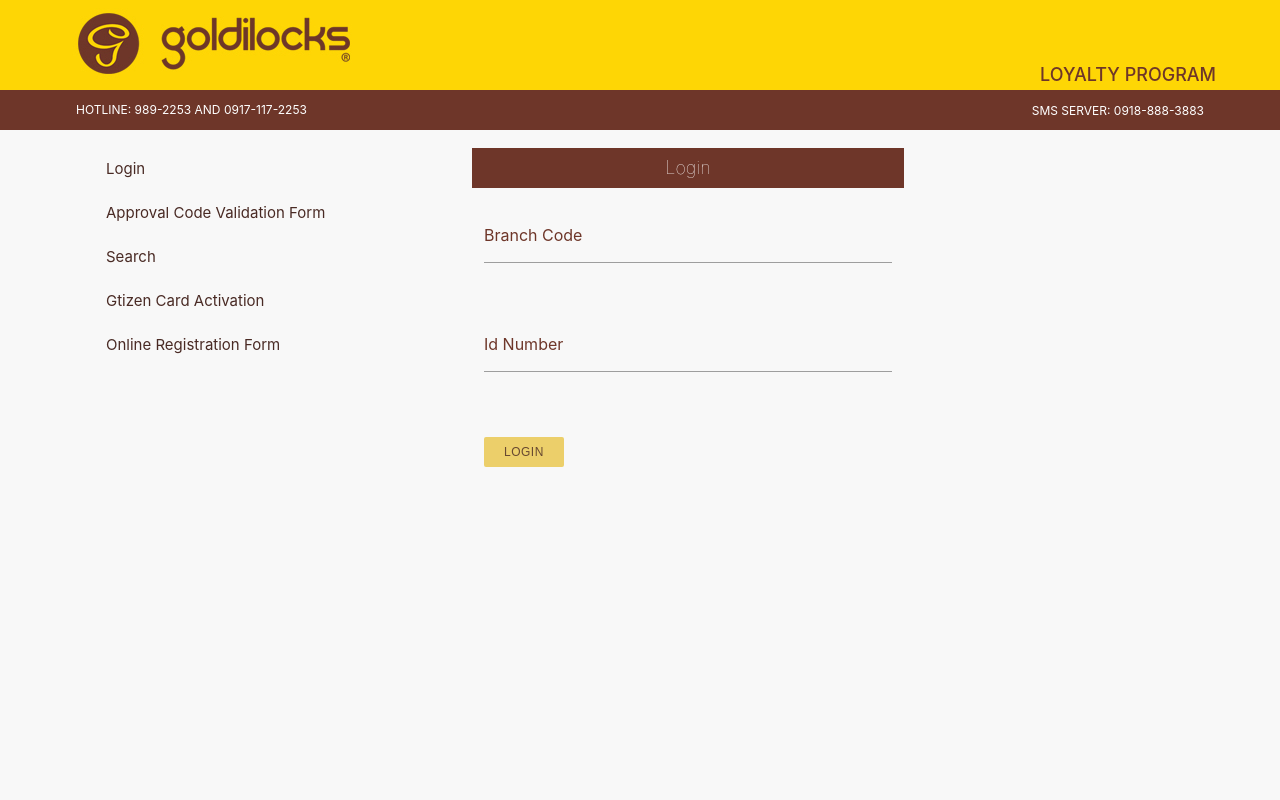
After one commit to gitter-badger/admin_template, a PHP site: page /goldihome.html in a window 1280 px wide. The commit adds this page. Run offline with PHP 8.4, Linux system fonts and the light colour scheme.

Commit message:
fixed input click and banner in goldihome page

```diff
--- a/assets/css/dev/global.css
+++ b/assets/css/dev/global.css
@@ -26,7 +26,7 @@ html {
  							"Helvetica Neue",
  							sans-serif;
  	font-weight: normal;
-  color: rgba(0,0,0,0.87);
+  color: rgb(110, 54, 41);
 }
 *, *:before, *:after {
  box-sizing: inherit;
@@ -581,7 +581,7 @@ path[Attributes Style] {
 
 /*INPUT FIELD LABEL*/
 .input-field > label {
-    color: #9e9e9e;
+    color: #6e3629;
     position: absolute;
     top: 0;
     left: 0;
@@ -901,13 +901,13 @@ span.rep-card-title {
 Goldilocks admin home page
 */
 .goldi-admin-nav {
-  background: #492a24;
+  background: #6e3629;
   height: 40px;
   line-height: 40px;
 }
 
 .goldi-header-banner {
-  background:  #e0b31c;
+  background: #fed605;
 }
 
 .goldi-header .goldi-admin-nav h1 {
@@ -929,13 +929,19 @@ Goldilocks admin home page
 }
 
 .goldi-header-banner p {
-  position: absolute;
-  bottom: 0;
-  right: 217px;
-  font-size: 1.6em;
-  margin: 0 0 5px 0;
+  display: block;
+  /* position: absolute; */
+  /* bottom: 0; */
+  right: 12.5%;
+  font-size: 18px;
+  color: #6e3629;
+  font-weight: 500;
+  margin: 65px 0 5px 0;
   text-transform: uppercase;
-  color: #492a24;
+  color: #6e3629;
+  width: 200px;
+  float: right;
+  text-align: right;
 }
 
 .hide-this {
@@ -947,7 +953,7 @@ Goldilocks admin home page
 }
 
 .admin-home-sidenav .hide-this h5{
-  background: #492a24;
+  background: #6e3629;
   color: white;
   font-size: 18px;
   padding: 10px;
--- /dev/null
+++ b/goldihome.html
@@ -0,0 +1,207 @@
+<!DOCTYPE html>
+<html>
+<head>
+	<title>Admin</title>
+	 <meta name="viewport" content="width=device-width, initial-scale=1">
+	<link rel="stylesheet" type="text/css" href="assets/css/style.css">
+	<!-- Iclude this icon font from google fonts -->
+	<link href="https://fonts.googleapis.com/icon?family=Material+Icons"
+      rel="stylesheet">
+</head>
+<body>
+</body>
+
+	<header class="goldi-header">
+		<div class="goldi-header-banner">
+			<div class="padd-bottom container">
+				<img src="assets/images/goldi-banner-logo.jpg">
+				<p>loyalty program</p>
+			</div>
+		</div>
+		<nav class="goldi-admin-nav">
+			<div class="container">
+				<div class="row">
+					<p class="col s6 left-align">HOTLINE: 989-2253 AND 0917-117-2253</p>
+					<p class="col s6 right-align">SMS SERVER: 0918-888-3883</p>
+				</div>
+			</div>
+		</nav>
+	</header>
+
+	<main>
+		<div class="container">
+			<div class="admin-home-sidenav">
+				<div class="row">
+					<div class="col s4">
+						<ul class="sidenav">
+							<li><a href="#" class="click-link" data-target="login">Login</a></li>
+							<li><a href="#" class="click-link" data-target="validate">Approval Code Validation Form</a></li>
+							<li><a href="#" class="click-link" data-target="approval">Search</a></li>
+							<li><a href="#" class="click-link" data-target="gc-activation">Gtizen Card Activation</a></li>
+							<li><a href="#" class="click-link" data-target="reg-form">Online Registration Form</a></li>
+						</ul>
+					</div>
+
+					<div class="col s5">
+						<div class="hide-this active col s12" id="login">
+							<h5>Login</h5>
+							<form>
+								<div class="row">
+									<div class="col s12 input-field">
+										<input id="lb-code" type="text" name="lb-code">
+										<label for="lb-code">Branch Code</label>
+									</div>
+								</div>
+								<div class="row">
+									<div class="col s12 input-field">
+										<input id="login-id-number" type="text" name="login-id-number">
+										<label for="login-id-number">Id Number</label>
+									</div>
+								</div>
+								<div class="row">
+									<div class="col s12 input-field">
+										<button type="submit" class="btn small btn-flat">login</button>
+									</div>
+								</div>
+							</form>
+						</div>
+						<div class="hide-this col s12" id="validate">
+							<h5>Approval Code Validation Form</h5>
+							<form>
+								<div class="row">
+									<div class="col s12 input-field">
+										<input id="branch-code" type="text" name="branch-code">
+										<label for="branch-code">Branch Code</label>
+									</div>
+								</div>
+								<div class="row">
+									<div class="col s12 input-field">
+										<input id="approval-code" type="text" name="approval-code">
+										<label for="approval-code">Approval Code</label>
+									</div>
+								</div>
+								<div class="row">
+									<div class="col s12 input-field">
+										<input id="ai-number" type="text" name="ai-number">
+										<label for="ai-number">Id No</label>
+									</div>
+								</div>
+								<div class="row">
+									<div class="col s12 input-field">
+										<button type="submit" class="btn small btn-flat">Validate</button>
+									</div>
+								</div>
+							</form>
+						</div>
+						<div class="hide-this col s12" id="approval">
+							<div class="row">
+								<h5>Search</h5>
+								<h6>Forgot yo your branch code?</h6>
+							</div>
+							<form>
+								<div class="row">
+									<div class="col s12 input-field">
+										<input id="store-location" type="text" name="store-location">
+										<label for="store-location">Enter STore location</label>
+									</div>
+								</div>
+								<div class="row">
+									<div class="col s12 input-field">
+										<button type="submit" class="btn small btn-flat">Search</button>
+									</div>
+								</div>
+							</form>
+						</div>
+						<div class="hide-this col s12" id="gc-activation">
+							<h5>Gtezin Card Activation</h5>
+							<form>
+								<div class="row">
+									<div class="col s12 input-field">
+										<input id="gz-branch-code" type="text" name="gz-branch-code">
+										<label for="gz-branch-code">Branch Code</label>
+									</div>
+								</div>
+								<div class="row">
+									<div class="col s12 input-field">
+										<input id="gc-number" type="text" name="gc-number">
+										<label for="gc-number">Card Number</label>
+									</div>
+								</div>
+								<div class="row">
+									<div class="col s12 input-field">
+										<button type="submit" class="btn small btn-flat">Activate</button>
+									</div>
+								</div>
+							</form>
+						</div>
+						<div class="hide-this col s12" id="reg-form">
+							<h5>Online Registration Form</h5>
+							<form>
+								<div class="row">
+									<div class="col s12 input-field">
+										<input id="c-number" type="text" name="c-number">
+										<label for="c-number">Card Number</label>
+									</div>
+								</div>
+								<div class="row">
+									<div class="col s12 input-field">
+										<input id="g-name" type="text" name="g-name">
+										<label for="g-name">Given Name</label>
+									</div>
+								</div>
+								<div class="row">
+									<div class="col s12 input-field">
+										<input id="f-name" type="text" name="f-name">
+										<label for="f-name">Family Name</label>
+									</div>
+								</div>
+								<div class="row">
+									<div class="col s12 input-field">
+										<input id="mobile-number" type="text" name="mobile-number">
+										<label for="mobile-number">Mobile Number</label>
+									</div>
+								</div>
+								<div class="row">
+									<div class="col s12 input-field">
+										<input id="b-date" type="text" class="datepicker" name="b-date">
+										<label for="b-date">Given Name</label>
+									</div>
+								</div>
+								<div class="row">
+									<div class="col s12 input-field">
+										<button type="submit" class="btn small btn-flat">Activate</button>
+									</div>
+								</div>
+							</form>
+						</div>
+					</div>
+				</div>
+			</div>
+		</div>
+	</main>
+
+	<footer>
+	<!-- footer -->
+	</footer>
+	<script src="assets/js/jquery-3.3.1.min.js"></script>
+	<script src="assets/js/materialize.js"></script>
+	<script src="assets/js/init.js"></script>
+	<script>
+	/*
+		Got to ASSETS/JS/INIT.JS for date picker initialization
+	*/
+
+	var element = document.getElementsByClassName("click-link");
+
+	for (var el in element){
+		element[el].onclick = function(){
+			// showHideDivOnClick();
+			$('.hide-this').hide();
+			var target = '#' + $(this).data('target')
+			$(target).show();
+		};
+	};
+
+
+	</script>
+</html>
```
Also changed, not shown: page.html (added, +188 -0 lines), assets/images/goldi-banner-logo.jpg (added).
